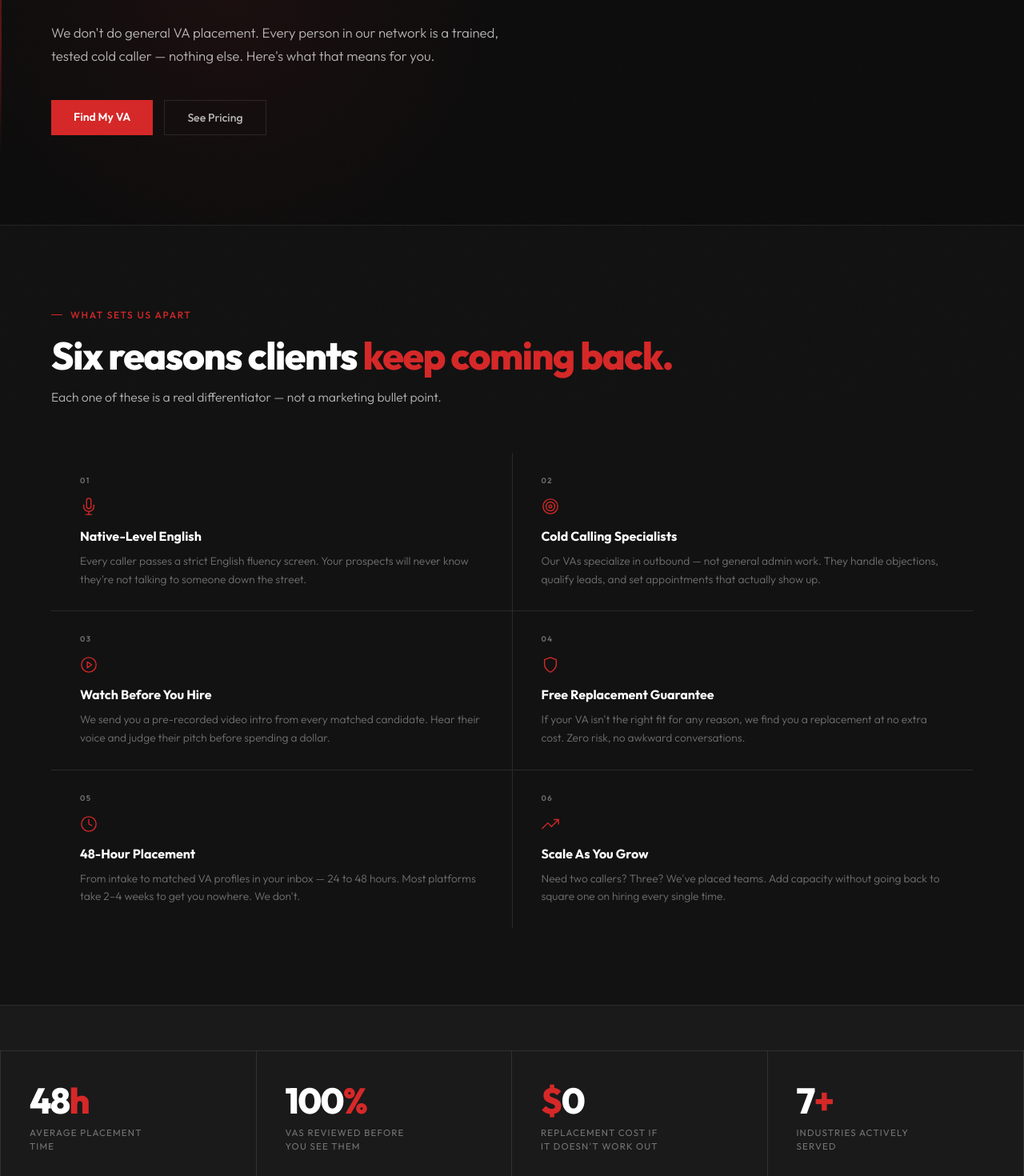
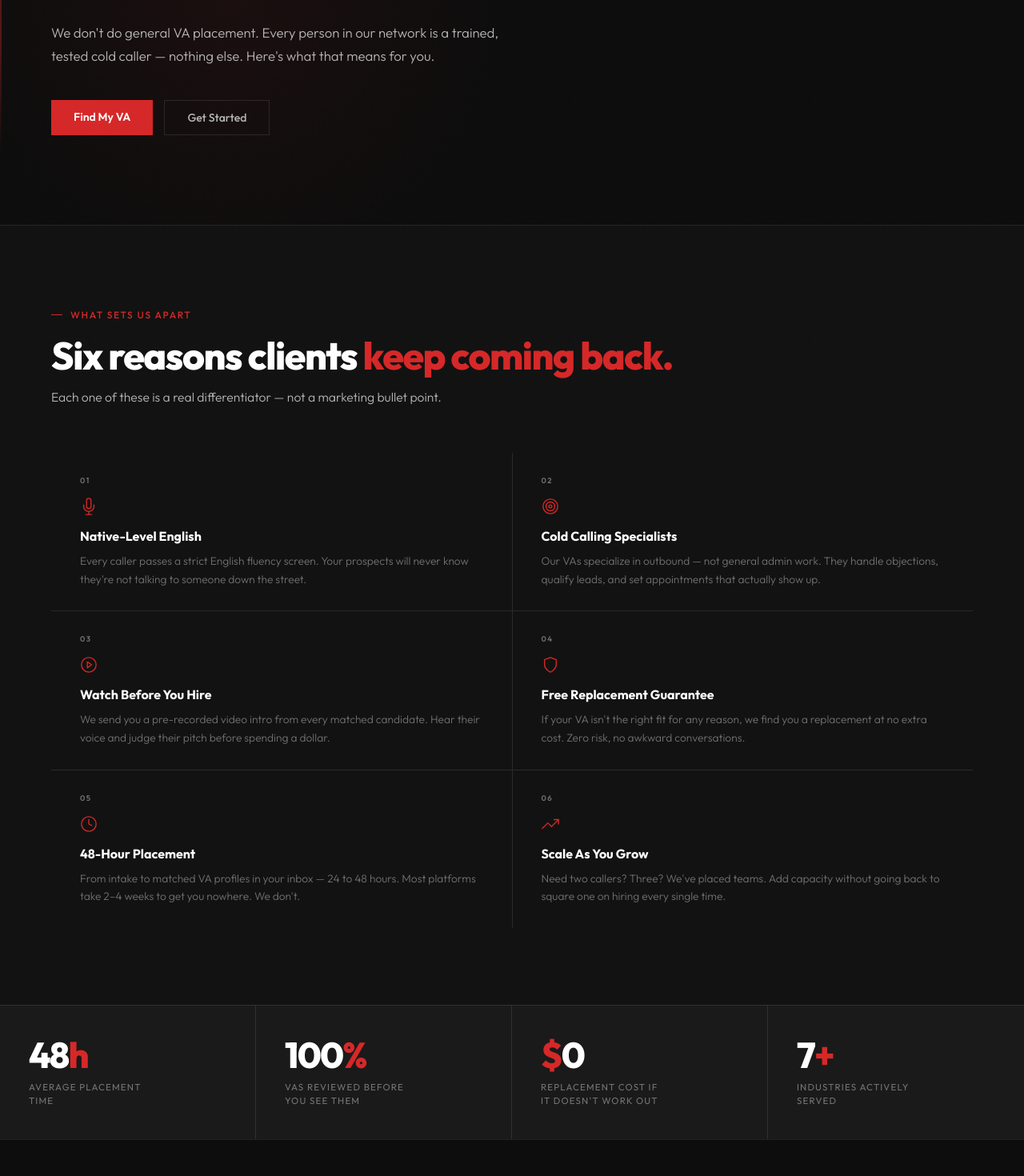
Before and after one commit to abdullahtawfikk/fluentcallers, a Next.js app: page /why in a window 1280 px wide. Shown: the part 300-1770 px from the top of the page at 80% size. Built offline with nearby package versions, Linux system fonts and the light colour scheme.

Commit message:
Fix stats panel gap, remove broken pricing link on why page

```diff
--- a/app/globals.css
+++ b/app/globals.css
@@ -258,8 +258,8 @@ section { padding: 96px 64px; }
 
 /* STATS PANEL */
 .stats-panel {
-  margin-top: 56px; display: grid; grid-template-columns: repeat(4,1fr);
-  border: 1px solid var(--border); background: var(--bg3);
+  display: grid; grid-template-columns: repeat(4,1fr);
+  border-top: 1px solid var(--border); background: var(--bg3);
 }
 .stat-item { padding: 40px 36px; border-right: 1px solid var(--border); }
 .stat-item:last-child { border-right: none; }
--- a/app/why/page.tsx
+++ b/app/why/page.tsx
@@ -25,7 +25,7 @@ export default function WhyPage() {
           <p className="hero-sub">We don&apos;t do general VA placement. Every person in our network is a trained, tested cold caller — nothing else. Here&apos;s what that means for you.</p>
           <div className="hero-actions">
             <Link href="/contact" className="btn-red">Find My VA</Link>
-            <Link href="/pricing" className="btn-ghost">See Pricing</Link>
+            <Link href="/contact" className="btn-ghost">Get Started</Link>
           </div>
         </div>
       </section>
@@ -88,7 +88,7 @@ export default function WhyPage() {
       </section>
 
       {/* STATS PANEL */}
-      <section className="sec-sep" style={{ padding: '0', background: 'var(--bg3)' }}>
+      <section style={{ padding: '0', background: 'var(--bg3)' }}>
         <div className="stats-panel">
           <div className="stat-item">
             <div className="stat-n">48<em>h</em></div>
```
